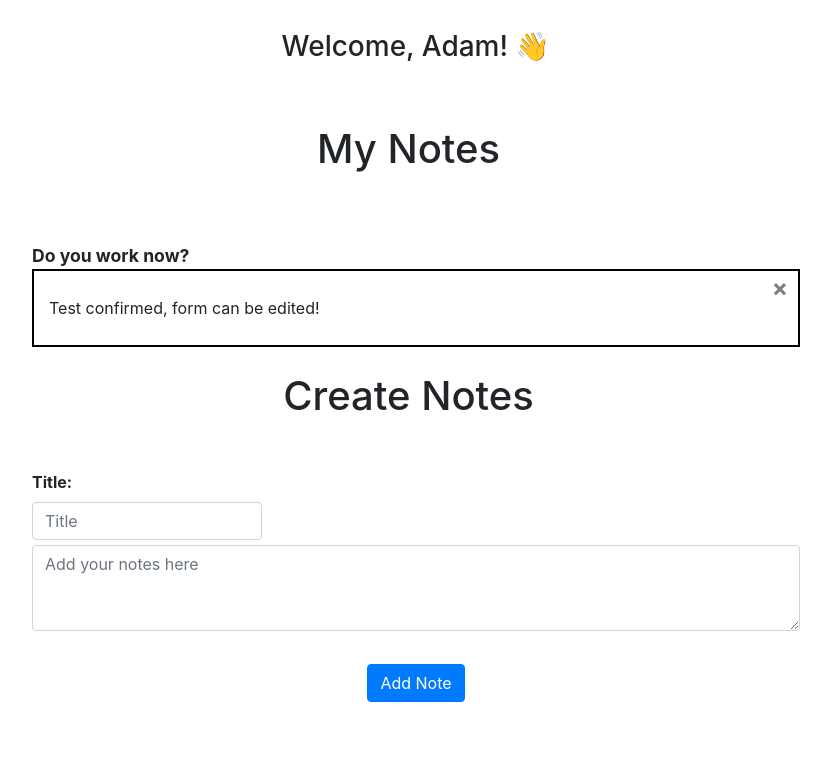
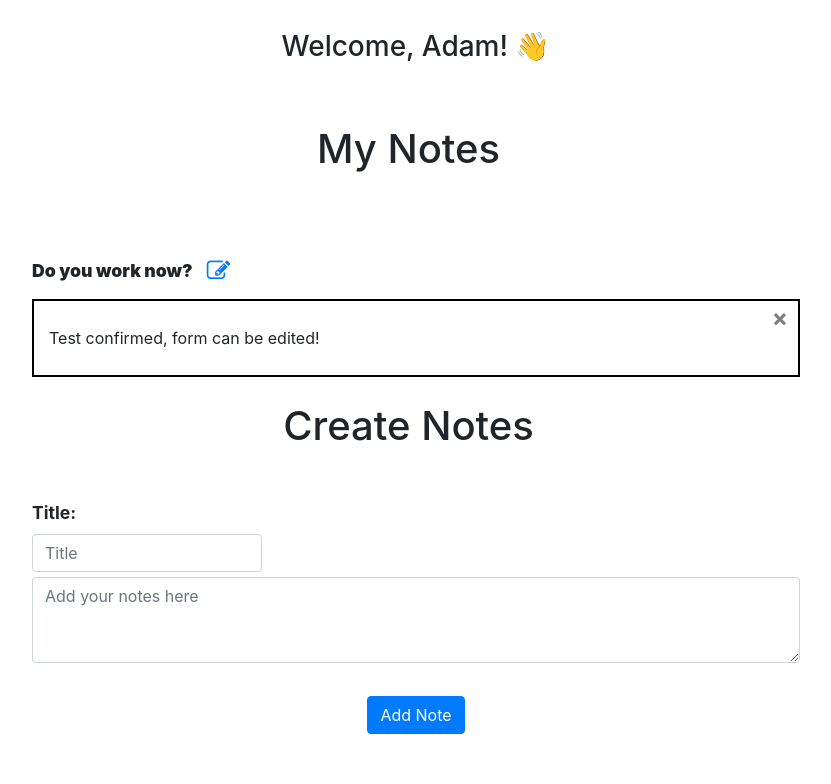
Before and after one commit to adampl2/NoteWave, a Flask app: page / in a window 1280 px wide. Shown: the part 56-840 px from the top of the page, without its empty margins (224-1055 px from the left). Before the commit the page ends 758 px from the top, so only its background shows below. Run offline with Flask 3, Linux system fonts and the light colour scheme; a user stored in the database is signed in; some libraries are stand-ins or nearby versions.

Commit message:
Edit note

```diff
--- a/sweatsmart/templates/home.html
+++ b/sweatsmart/templates/home.html
@@ -6,7 +6,10 @@
 <ul class="list-group list-group-flush" id="notes">
     {% for note in user.notes %}
     <li class="note-item">
-        <div class="note-title">{{ note.title }}</div>
+        <div class="note-title-div">
+            <span class="note-title">{{ note.title }}</span>
+            <a href="{{ url_for('routes.edit_note', note_id=note.id) }}" class="edit-btn"><i class="fa fa-edit fa-lg"></i></a>
+        </div>
         <div class="note-container">
             <div class="note-text">{{ note.data }}</div>
             <button type="button" class="close delete-button" onClick="deleteNote({{ note.id }})">
@@ -19,7 +22,7 @@
 <h1 class="text-center home-headings">Create Notes</h1>
 <form method="POST">
     <div class="form-title">
-        <label for="note_title">Title:</label>
+        <label class="add-note-title" for="note_title">Title:</label>
         <input type="text" class="form-control" id="note_title" name="note_title" placeholder="Title">
     </div>
     <div class="form-textarea">
```
Also changed, not shown: sweatsmart/templates/edit_note.html (added, +17 -0 lines), sweatsmart/database.db.
